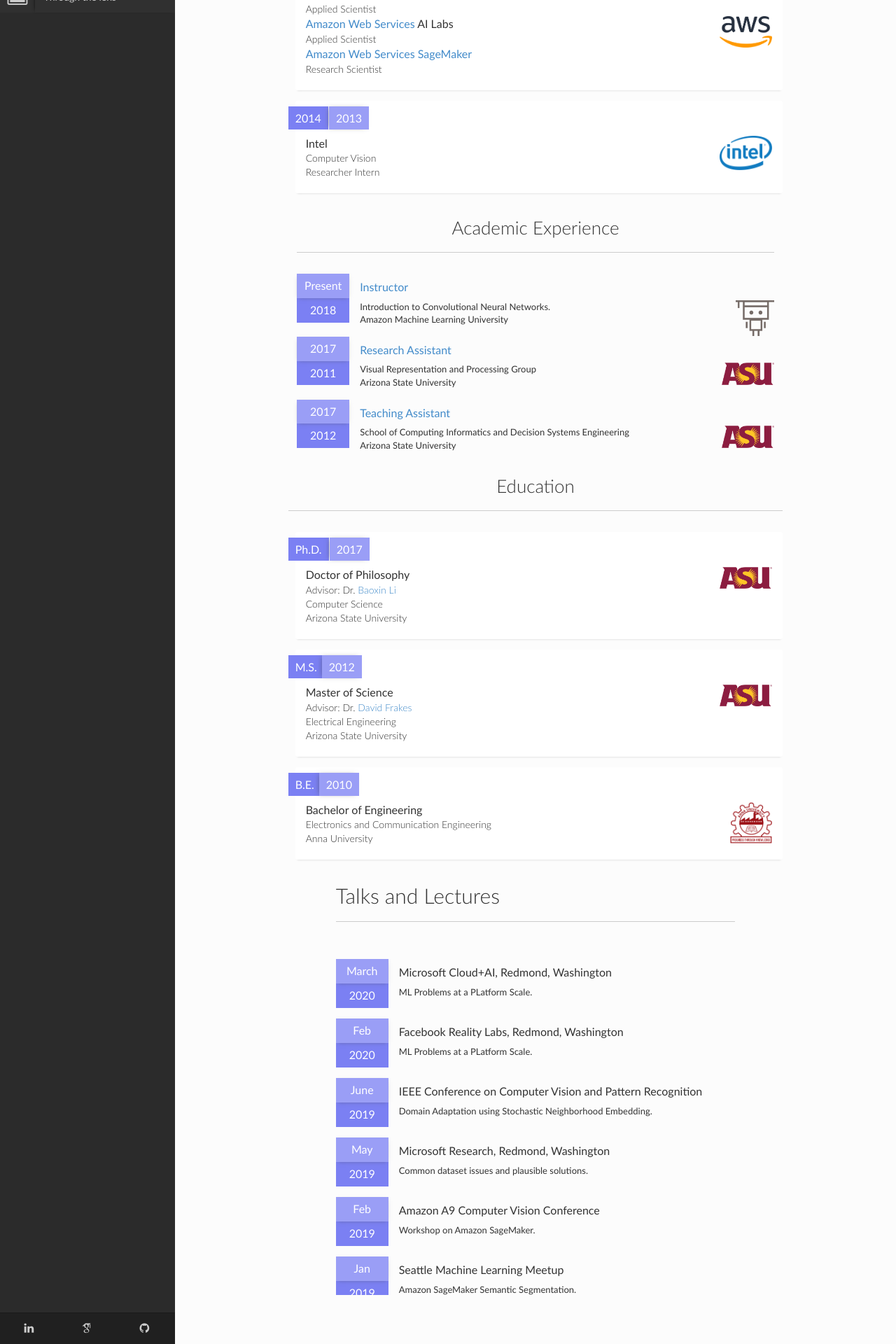
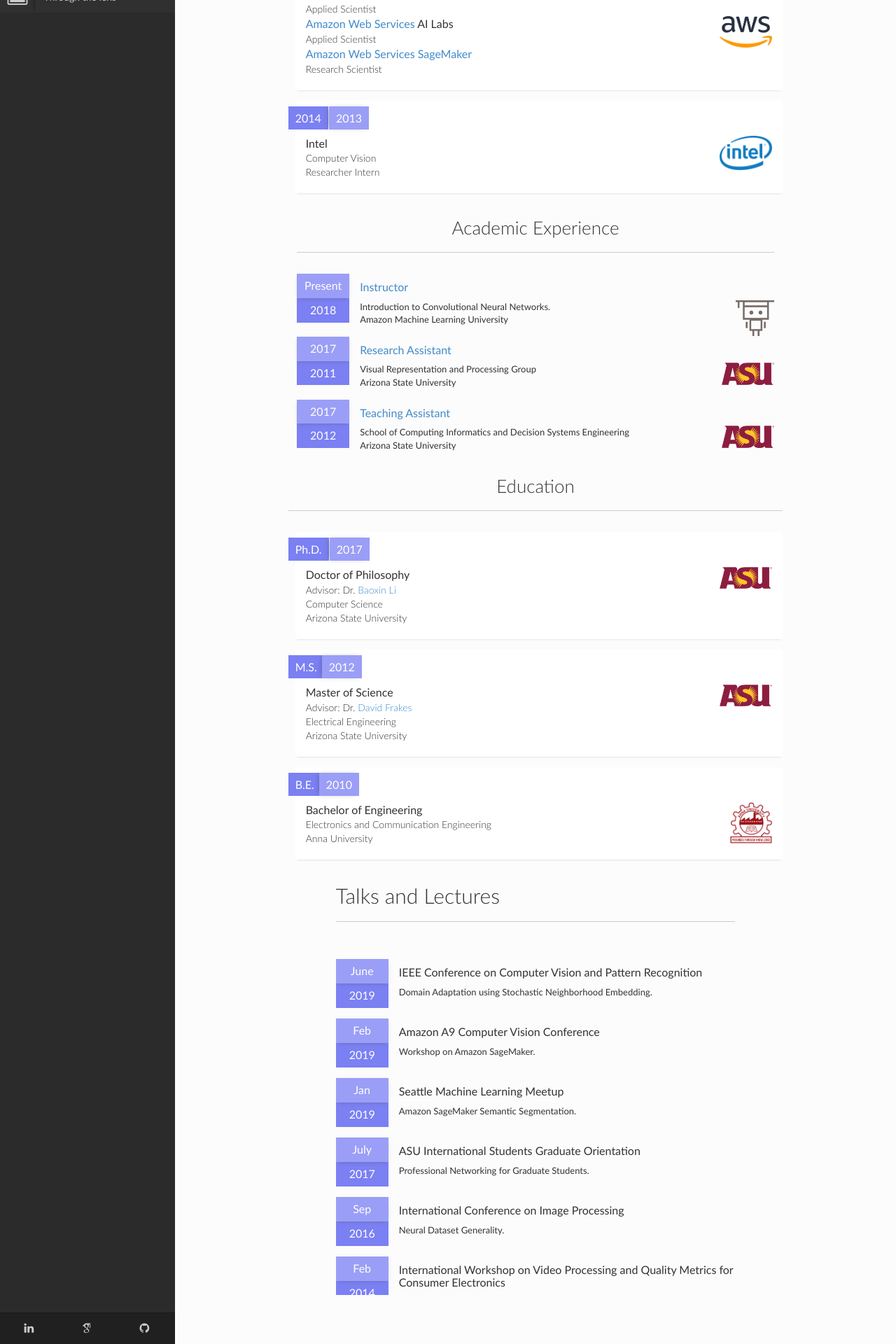
Before and after one commit to ragavvenkatesan/ragavvenkatesan.github.io, a Jekyll site: the page built from profile.html, in a window 1280 px wide. Shown: the part 786-2706 px from the top of the page at 70% size. Built offline with Jekyll 4.4.1, drawn with Linux system fonts in a browser that asks for light colours; nearby versions of some CDN libraries.

Commit message:
lectures

```diff
--- a/_includes/lectures.html
+++ b/_includes/lectures.html
@@ -1,25 +1,3 @@
-<li>
-    <div class="dates">
-        <span>March</span>
-        <span>2020</span>
-    </div>
-    <div class="content">
-        <h4>Microsoft Cloud+AI, Redmond, Washington</h4>
-        <p>ML Problems at a PLatform Scale.</p>
-    </div>
-</li>
-
-<li>
-    <div class="dates">
-        <span>Feb</span>
-        <span>2020</span>
-    </div>
-    <div class="content">
-        <h4>Facebook Reality Labs, Redmond, Washington</h4>
-        <p>ML Problems at a PLatform Scale.</p>
-    </div>
-</li>
-
 <li>
     <div class="dates">
         <span>June</span>
@@ -28,17 +6,6 @@
     <div class="content">
         <h4>IEEE Conference on Computer Vision and Pattern Recognition</h4>
         <p>Domain Adaptation using Stochastic Neighborhood Embedding.</p>
-    </div>
-</li>
-
-<li>
-    <div class="dates">
-        <span>May</span>
-        <span>2019</span>
-    </div>
-    <div class="content">
-        <h4>Microsoft Research, Redmond, Washington</h4>
-        <p>Common dataset issues and plausible solutions.</p>
     </div>
 </li>
 
@@ -77,28 +44,6 @@
 
 <li>
     <div class="dates">
-        <span>May</span>
-        <span>2017</span>
-    </div>
-    <div class="content">
-        <h4>Qualcomm</h4>
-        <p>Tools for measuring images.</p>
-    </div>
-</li>
-
-<li>
-    <div class="dates">
-        <span>April</span>
-        <span>2017</span>
-    </div>
-    <div class="content">
-        <h4>Siemens Healthcare</h4>
-        <p>Tools for measuring images.</p>
-    </div>
-</li>
-
-<li>
-    <div class="dates">
         <span>Sep</span>
         <span>2016</span>
     </div>
```
